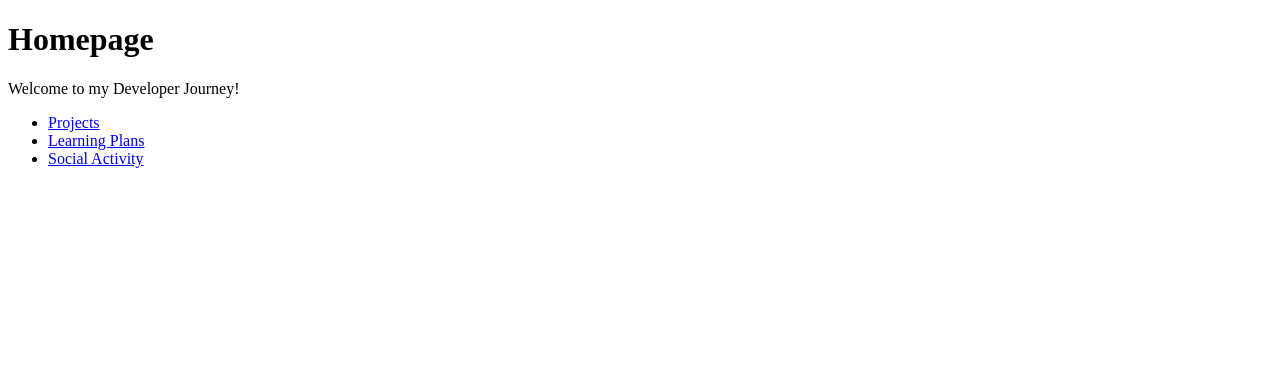
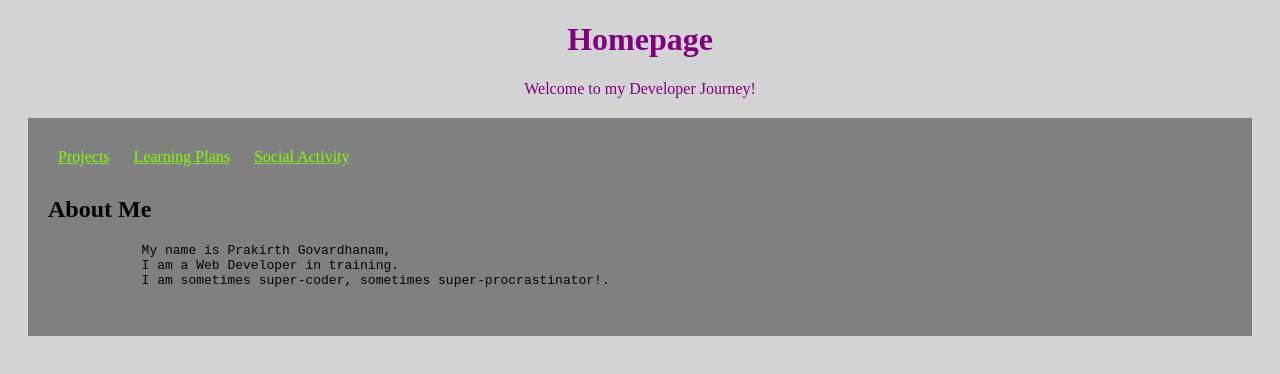
Before and after one commit to prak112/DevSchool-HTML, a plain HTML site: page navigation-menu/index.html in a window 1280 px wide. Drawn offline with Linux system fonts and the light colour scheme.

Commit message:
add styles to nav-menu

```diff
--- a/navigation-menu/index.html
+++ b/navigation-menu/index.html
@@ -4,16 +4,24 @@
         <meta charset="utf-8"/>
         <meta name="viewport" content="width=device-width, initial-scale=1"/>
         <title>Home</title>
+        <link rel="stylesheet" href="../styles/styles.css"/>
     </head>
     <body>
         <h1>Homepage</h1>
         <p>Welcome to my Developer Journey!</p>
         <div class="container">
-            <ul class="links">
+            <ul class="navigation-menu">
                 <li><a href="projects.html">Projects</a></li>
                 <li><a href="learnings.html">Learning Plans</a></li>
                 <li><a href="social.html">Social Activity</a></li>
             </ul>
+
+            <h2>About Me</h2>
+        <pre>
+            My name is Prakirth Govardhanam,
+            I am a Web Developer in training.
+            I am sometimes super-coder, sometimes super-procrastinator!.
+        </pre>
         </div>
 
     </body>
--- /dev/null
+++ b/styles/styles.css
@@ -0,0 +1,36 @@
+body{
+    background-color: lightgrey;
+}
+
+h1, p{
+    text-align: center;
+    color: purple;
+}
+
+.container{
+    text-align: left;
+    padding: 20px;
+    margin: 20px;
+    background-color: grey;
+    text-shadow: 4px 4px 4px grey;
+}
+
+.navigation-menu {
+    place-content: center;
+    margin: 0;
+    padding: 0;
+  }
+
+  .navigation-menu li {
+    display: inline-block;
+  }
+
+  .navigation-menu li a {
+    display: block;
+    padding: 10px;
+    color: chartreuse;
+  }
+
+  .navigation-menu li a:hover {
+    background-color: rgba(0, 255, 0, 0.2);
+  }
```
Also changed, not shown: navigation-menu/learnings.html (+2 -1 lines), navigation-menu/projects.html (+2 -1 lines), navigation-menu/social.html (+2 -1 lines).
